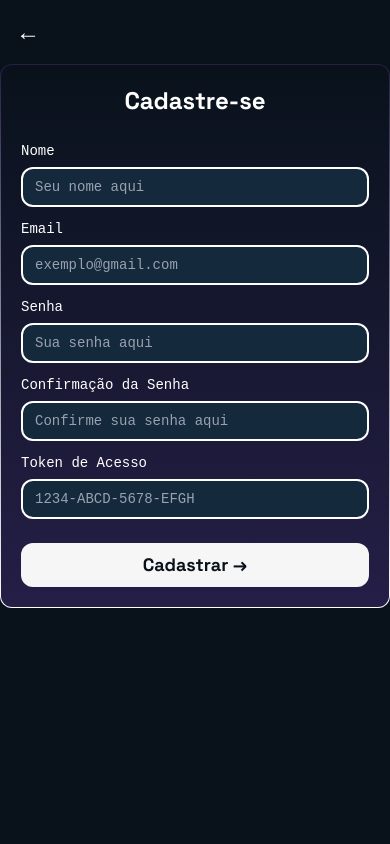
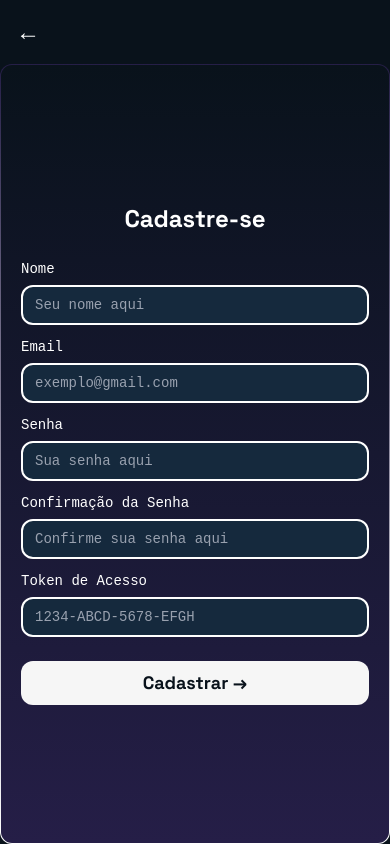
Before and after one commit to Grupo-9-Projeto/site-institucional, a website: page src/html/cadastro.html in a window 390 px wide. Drawn offline with Linux system fonts and the light colour scheme; a web font is replaced by a local one.

Commit message:
Fix: corrigindo responsividade pra mobile

```diff
--- a/src/html/cadastro.html
+++ b/src/html/cadastro.html
@@ -9,7 +9,7 @@
 </head>
 <body class="font-space-grotesk select-none">
     <div class=" min-h-screen lg:h-screen w-full bg-[#09121B] flex flex-col lg:flex-row lg:gap-4 lg:p-8 text-white lg:overflow-hidden">
-        <div class="w-full lg:w-[65%] lg:min-w-0 flex lg:border lg:border-white bg-transparent lg:bg-gradient-to-b lg:from-[#09121B] lg:to-[#251E47] lg:gradient-border p-4 sm:p-6 lg:p-[clamp(16px,4vh,40px)] lg:overflow-hidden">
+        <div class="w-full  lg:w-[65%] lg:min-w-0 flex lg:border lg:border-white bg-transparent lg:bg-gradient-to-b lg:from-[#09121B] lg:to-[#251E47] lg:gradient-border p-4 sm:p-6 lg:p-[clamp(16px,4vh,40px)] lg:overflow-hidden">
             <div class="flex lg:flex-col w-full">
                 <div class="text-2xl md:text-3xl lg:text-[clamp(24px,5.5vh,60px)] shrink-0">
                     <button class="transition-transform duration-300 hover:scale-120">
@@ -28,7 +28,7 @@
                 </div>
             </div>
         </div>
-        <div class="w-full lg:w-[35%] lg:min-w-0  flex flex-col justify-center gradient-border bg-gradient-to-b from-[#09121B] to-[#251E47] p-5 sm:p-6 md:p-8 lg:p-[clamp(16px,4vh,40px)]  lg:overflow-hidden">
+        <div class="w-full flex-1 lg:w-[35%] lg:min-w-0  flex flex-col justify-center gradient-border bg-gradient-to-b from-[#09121B] to-[#251E47] p-5 sm:p-6 md:p-8 lg:p-[clamp(16px,4vh,40px)]  lg:overflow-hidden">
             <div class="">
                 <div class="flex items-center justify-center">
                     <h1 class="font-bold text-2xl sm:text-3xl lg:text-[clamp(26px,5.4vh,48px)] mb-6 sm:mb-8 lg:mb-[clamp(16px,5.4vh,48px)] transition-transform duration-300 hover:scale-120"">Cadastre-se</h1>
```
